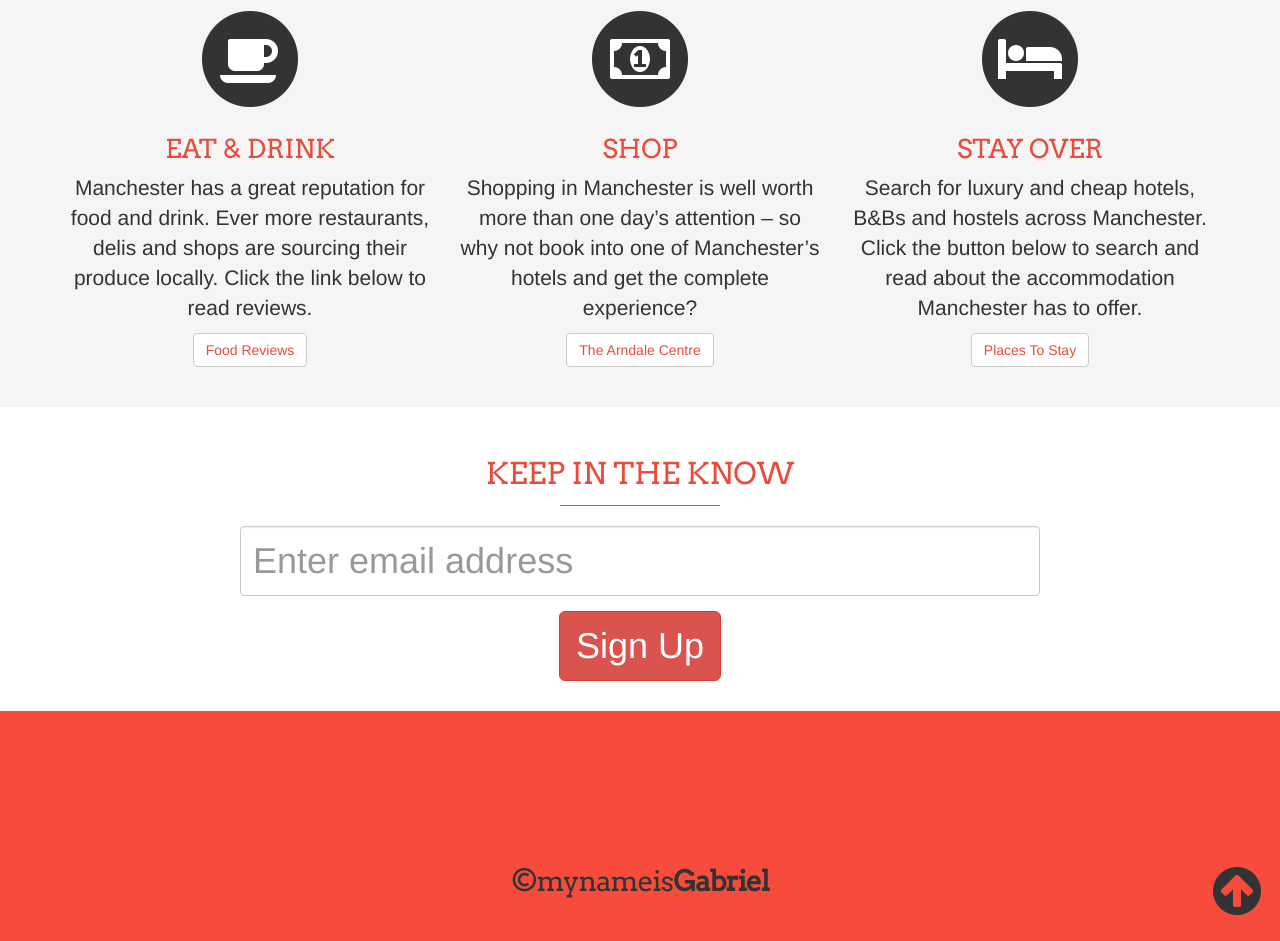
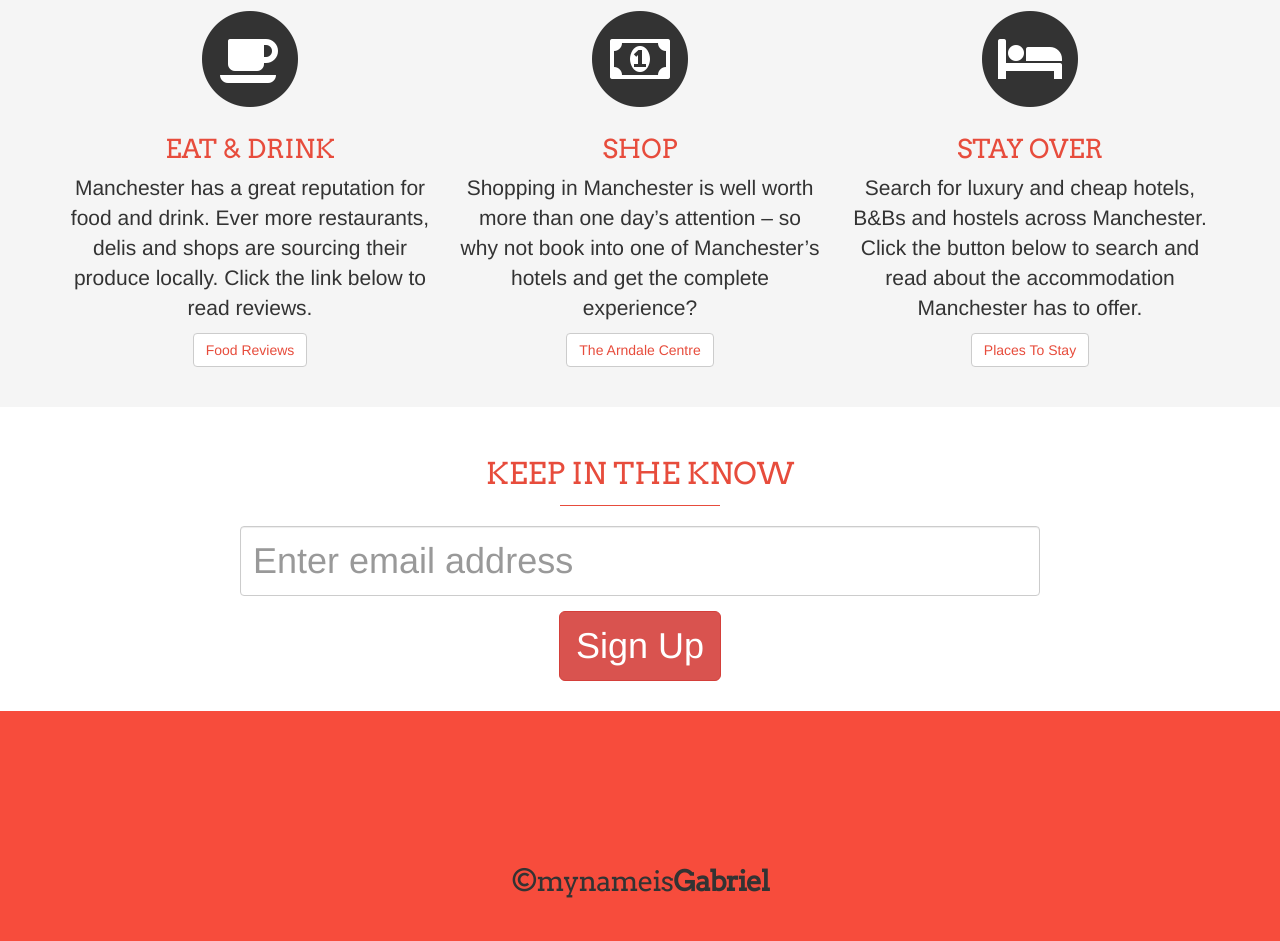
Before and after one commit to gwaltonuk/gwaltonuk.github.io, a plain HTML site: page index.html in a window 1280 px wide. Shown: the part 1240-2181 px from the top of the page. Drawn offline with nearby package versions, Linux system fonts and the light colour scheme; a script that the page names is missing.

Commit message:
example site

```diff
--- a/index.html
+++ b/index.html
@@ -152,10 +152,6 @@
       <div class="container">
         <p>&copy;mynameis<strong>Gabriel</strong></p>
       </div>
-
-      <div id="back-to-top">
-        <a href="#jumbotron"><i class="fa fa-2x fa-arrow-circle-up"></i></a>
-      </div>
     </footer>
 
 
```
